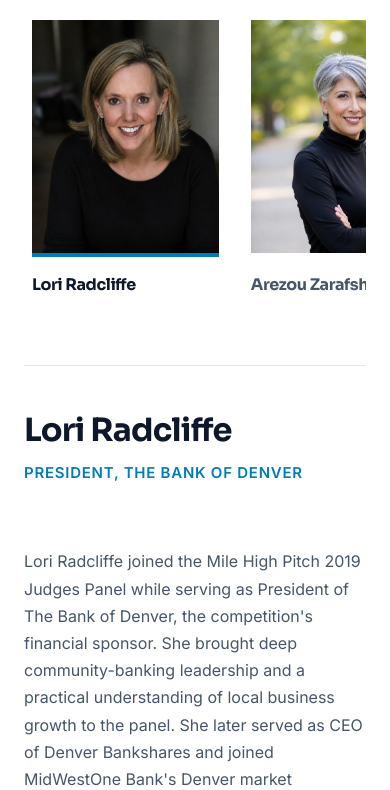
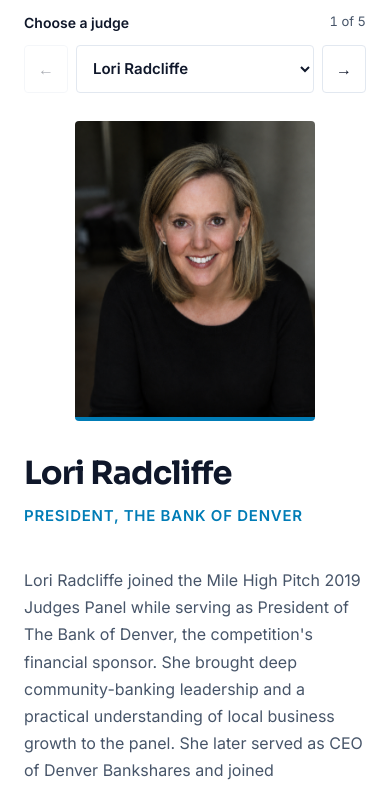
Before and after one commit to workfolios/mile-high-pitch, a React (Vite) app: page / in a window 390 px wide. Shown: the part 7440-8230 px from the top of the page. Built offline with nearby package versions, Linux system fonts and the light colour scheme.

Commit message:
Replace crowded tablet/mobile judges gallery with selected portrait and details

```diff
--- a/src/components/JudgesPanel.tsx
+++ b/src/components/JudgesPanel.tsx
@@ -2,6 +2,7 @@ import React from 'react';
 import { siteContent } from '../data/siteContent';
 import { ImageWithFallback } from './ImageWithFallback';
 import { DossierTraversal, useDossierTraversal } from './DossierTraversal';
+import { CompactRecordPicker } from './CompactRecordPicker';
 
 export function JudgesPanel() {
   const { judgesPanel } = siteContent;
@@ -20,30 +21,7 @@ export function JudgesPanel() {
 
   const activeJudge = judgesPanel.judges[activeIndex];
 
-  const handleSelect = (idx: number, e: React.MouseEvent<HTMLButtonElement>) => {
-    setActiveIndex(idx);
-
-    // Reveal the newly selected biography instead of leaving it below the mobile rail.
-    if (window.innerWidth >= 1024) return;
-
-    const container = scrollContainerRef.current;
-    const button = e.currentTarget;
-    if (container) {
-      const centeredLeft = container.scrollLeft + button.getBoundingClientRect().left
-        - container.getBoundingClientRect().left - (container.clientWidth - button.clientWidth) / 2;
-      const prefersReduced = window.matchMedia('(prefers-reduced-motion: reduce)').matches;
-      container.scrollTo({ left: centeredLeft, behavior: prefersReduced ? 'auto' : 'smooth' });
-    }
-
-    window.requestAnimationFrame(() => {
-      const dossier = dossierRef.current;
-      if (!dossier) return;
-      const headerHeight = document.querySelector('header')?.getBoundingClientRect().height ?? 72;
-      const top = window.scrollY + dossier.getBoundingClientRect().top - headerHeight - 16;
-      window.scrollTo({ top: Math.max(0, top), behavior: 'auto' });
-      headingRef.current?.focus({ preventScroll: true });
-    });
-  };
+  const handleSelect = (idx: number) => setActiveIndex(idx);
 
   return (
     <section id="judges" className="bg-surface-white py-16 md:py-20 lg:py-24 scroll-mt-20">
@@ -61,7 +39,7 @@ export function JudgesPanel() {
           {/* JURY BOARD (5 PORTRAITS) */}
           <div
             ref={scrollContainerRef}
-            className="flex overflow-x-auto snap-x snap-mandatory md:grid md:grid-cols-5 gap-4 md:gap-6 mb-8 md:mb-10 lg:mb-12 pb-6 md:pb-0 hide-scrollbar"
+            className="hidden xl:grid xl:grid-cols-5 xl:gap-6 xl:mb-12"
           >
             {judgesPanel.judges.map((judge, idx) => {
               const isActive = activeIndex === idx;
@@ -71,7 +49,7 @@ export function JudgesPanel() {
                   ref={(el) => { rosterButtonsRef.current[idx] = el; }}
                   aria-pressed={isActive}
                   aria-controls="judges-dossier"
-                  onClick={(e) => handleSelect(idx, e)}
+                  onClick={() => handleSelect(idx)}
                   className={`snap-start shrink-0 w-[52vw] max-w-[220px] md:w-auto md:max-w-none flex flex-col text-left group focus:outline-none focus:ring-2 focus:ring-accent-blue focus:ring-offset-4 focus:ring-offset-surface-white p-2 xl:p-0 transition-all`}
                 >
                   <div className={`w-full aspect-square xl:aspect-[3/4] mb-4 xl:mb-5 border-b-4 transition-all duration-300 ${isActive ? 'border-logo-blue' : 'border-transparent group-hover:border-surface-stone'}`}>
@@ -92,10 +70,23 @@ export function JudgesPanel() {
           </div>
 
           {/* JUDGE DETAIL STAGE */}
-          <div ref={dossierRef} id="judges-dossier" className="flex flex-col border-t border-b border-surface-stone py-10 lg:py-12">
-            <div key={activeIndex} className="flex flex-col lg:grid lg:grid-cols-12 gap-8 lg:gap-12 xl:gap-16 animate-in fade-in duration-300 w-full">
+          <div ref={dossierRef} id="judges-dossier" className="flex flex-col xl:border-t border-b border-surface-stone pt-0 pb-10 xl:py-12">
+            <CompactRecordPicker
+              id="judge-record-picker"
+              label="Choose a judge"
+              records={judgesPanel.judges.map((judge) => judge.name)}
+              activeIndex={activeIndex}
+              dossierId="judges-dossier"
+              onSelect={handleSelect}
+              onPrevious={() => handleTraverse('prev')}
+              onNext={() => handleTraverse('next')}
+            />
+            <div key={activeIndex} className="flex flex-col gap-7 md:grid md:grid-cols-[minmax(0,260px)_minmax(0,1fr)] md:gap-x-9 md:gap-y-5 xl:grid-cols-12 xl:gap-12 xl:gap-x-16 animate-in fade-in duration-300 w-full">
+              <div className="xl:hidden w-full max-w-[240px] md:max-w-none mx-auto md:mx-0 md:row-span-3">
+                <ImageWithFallback src={activeJudge.image} alt={activeJudge.alt} className="w-full aspect-[4/5] object-cover rounded-sm border-b-4 border-logo-blue" />
+              </div>
 
-              <div className="lg:col-span-4 flex flex-col">
+              <div className="md:col-start-2 xl:col-start-auto xl:col-span-4 flex flex-col">
                 <h3
                   ref={headingRef}
                   tabIndex={-1}
@@ -103,18 +94,18 @@ export function JudgesPanel() {
                 >
                   {activeJudge.name}
                 </h3>
-                <p className="font-inter font-semibold text-[15px] md:text-[16px] text-logo-blue uppercase tracking-wider mb-8 lg:mb-0">
+                <p className="font-inter font-semibold text-[15px] md:text-[16px] text-logo-blue uppercase tracking-wider mb-3 xl:mb-0">
                   {activeJudge.role}
                 </p>
               </div>
 
-              <div className="lg:col-span-5 flex flex-col">
+              <div className="md:col-start-2 xl:col-start-auto xl:col-span-5 flex flex-col">
                 <p className="font-inter text-[16px] md:text-[17px] text-text-secondary leading-[1.7]">
                   {activeJudge.bio}
                 </p>
               </div>
 
-              <div className="lg:col-span-3 flex items-start lg:justify-end">
+              <div className="md:col-start-2 xl:col-start-auto xl:col-span-3 flex items-start xl:justify-end">
                 <a
                   href={activeJudge.linkedin}
                   target="_blank"
```
